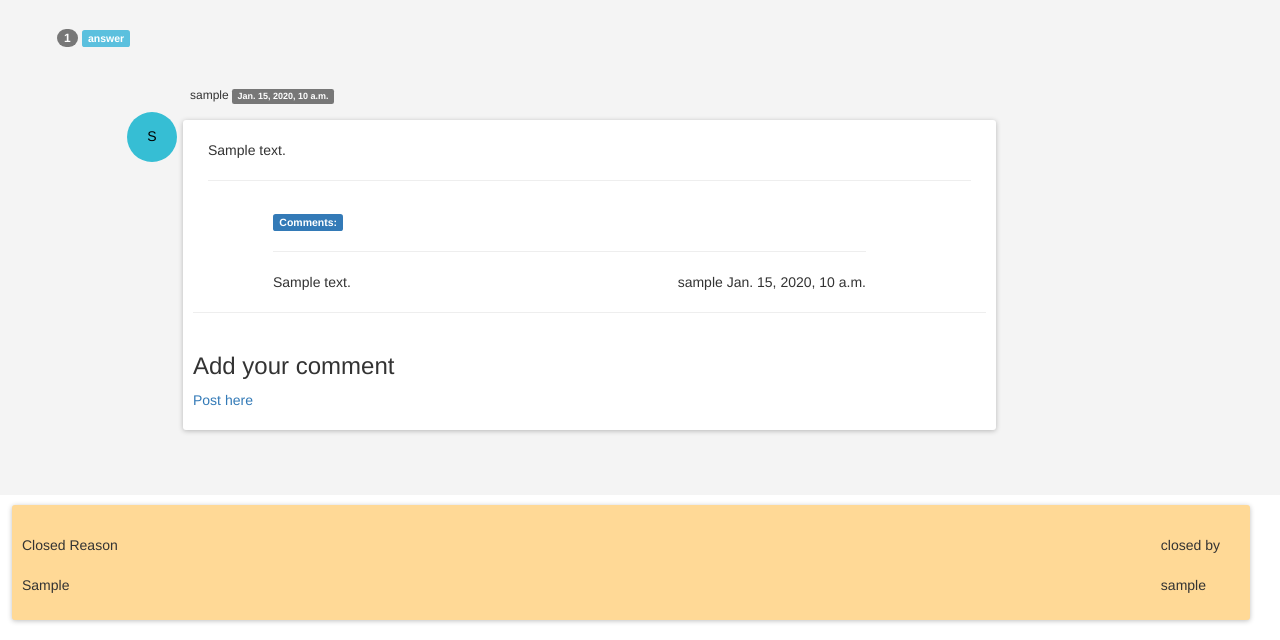
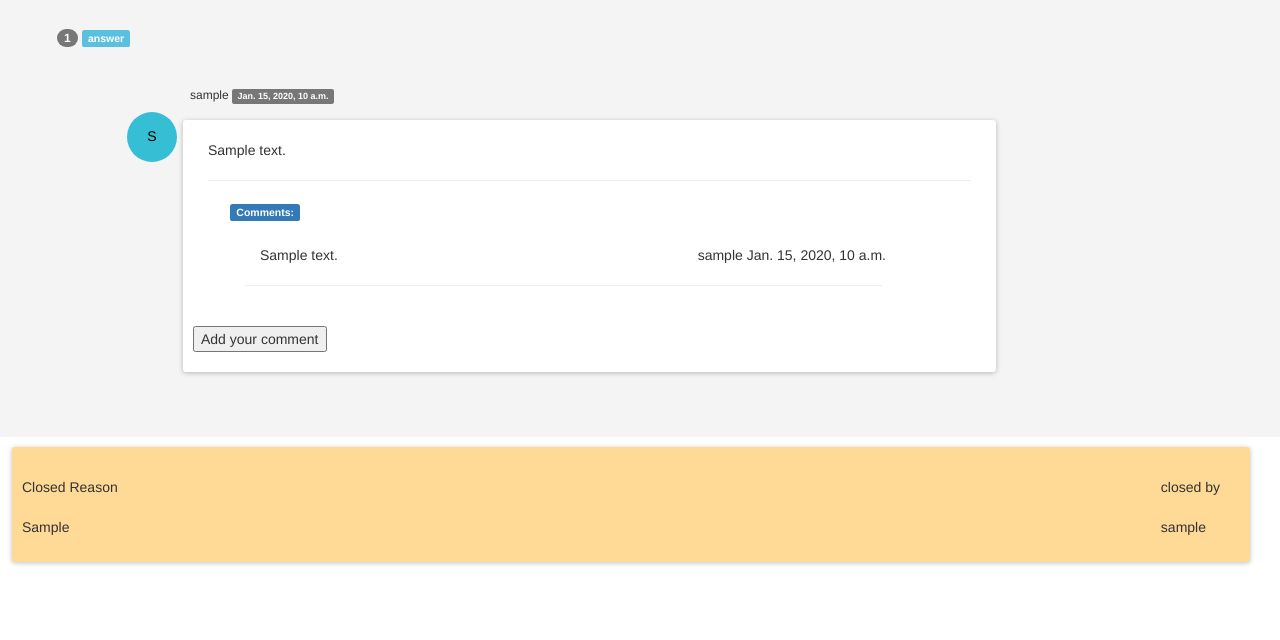
Before and after one commit to armsarun/djangoforum, a Django app: a page that uses forum/templates/base.html in a window 1280 px wide. Shown: the part 261-901 px from the top of the page. After the commit the page ends 826 px from the top, so only its background shows below. Run offline with Django 3.2, Linux system fonts and the light colour scheme; tables that the repository leaves empty hold one stand-in row (values such as "Sample post"); one stand-in notice (Sample message) is shown; some libraries are stand-ins or nearby versions.

Commit message:
Comments form added to template

```diff
--- a/forum/static/css/base.css
+++ b/forum/static/css/base.css
@@ -36,8 +36,11 @@
 }
 
 .answer_comment {
-  width: 71%;
-  margin: 10px 0px 10px 95px;
+  margin: 24px 11px 11px 30px;
+}
+
+.row .comment_block {
+  margin: 0px 89px 20px 37px;
 }
 
 .answer_user {
@@ -233,3 +236,13 @@
     margin: 5px 0px 20px 10%;
     width: 50%;
 }
+
+iframe{
+  display: none;
+}
+iframe#openframe{
+
+    width: 100%;
+    border: none;
+    height: 210px;
+}
--- a/forum/static/js/forum.js
+++ b/forum/static/js/forum.js
@@ -0,0 +1,5 @@
+function addcomment() {
+    $(".commentframe").toggle(function () {
+     $(".commentbutton").remove()
+   });
+}
--- a/forum/templates/base.html
+++ b/forum/templates/base.html
@@ -79,7 +79,10 @@
                             </ul>
                         </li>
                     {% else %}
-                        <li><a href="{% url "login" %}">Login</a></li>
+                        {% comment %}
+                           firstof get the current path and login to that path
+                        {% endcomment %}
+                        <li><a href="{% url "login" %}?next={% firstof request.path '/' %}">Login</a></li>
                     {% endif %}
                 </ul>
             </div>
--- a/forum/templates/forum/app/querydetail.html
+++ b/forum/templates/forum/app/querydetail.html
@@ -1,11 +1,8 @@
 {% extends "base.html" %}
-{% block title %}Post{% endblock %}
-{% block javascript %}
-    <script>
+{% block title %}QueryDetail{% endblock %}
 
-    </script>
-{% endblock %}
 {% block content %}
+
 
     <div class="col-lg-12 col-md-6 col-sm-12">
         <div class="query_details clearfix">
@@ -31,7 +28,7 @@
             <div class="row answer_count">
                 {% with answers.count as total_answers %}
                     <h5>
-                       <span class="badge">{{ total_answers }}</span>
+                        <span class="badge">{{ total_answers }}</span>
                         <span class="label label-info">answer{{ total_answers|pluralize }}</span>
                     </h5>
                 {% endwith %}
@@ -64,16 +61,15 @@
                                 {{ answer.content| safe | linebreaks }}
                             </div>
                             <hr>
-                            <div class="row">
 
+                            <div class="row comment_block">
+                                <div class="row ">
+                                    <h4 class="label label-primary"> Comments: </h4>
+                                </div>
                                 {% for answer_comment in comment %}
                                     {% if answer_comment.answer|stringformat:"s"  == answer.content|stringformat:"s" %}
 
                                         <div class="answer_comment">
-                                            <div class="row ">
-                                                <h4 class="label label-primary"> Comments: </h4>
-                                                <hr>
-                                            </div>
                                             <div class="row">
                                                 {{ answer_comment.comment }}
                                                 <div class="pull-right">
@@ -84,15 +80,17 @@
                                         </div>
                                         <hr>
                                     {% endif %}
-
                                 {% endfor %}
 
                             </div>
 
                             <div class="row">
-                                <h3> Add your comment </h3>
-                                <input type="hidden" name='id' value='{{ answer.id }}'>
-                                <a href="{% url "comment" answer.id query.slug %}">Post here</a>
+                                <div class="newcomment">
+                                    <input type="hidden" name='id' value='{{ answer.id }}'>
+{#                                    <a href="{% url "comment" answer.id query.slug %}" target="commentframe"></a>#}
+                                    <iframe class="commentframe" id="openframe" src="{% url "comment" answer.id query.slug %}"></iframe>
+                                    <button class="commentbutton" onclick="addcomment()">Add your comment</button>
+                                </div>
                             </div>
                         </div>
 
@@ -125,10 +123,11 @@
 
             <div class="answer_block">
                 <h3> Post your answer </h3>
-                <a href="user_answers" query.slug>Post here</a>
+                <a href="{% url "newanswer" query.slug %}">Post here</a>
             </div>
 
         {% endif %}
 
     {% endif %}
+
 {% endblock %}
```
Also changed, not shown: forum/templates/forum/app/newcomment.html (+26 -35 lines).
